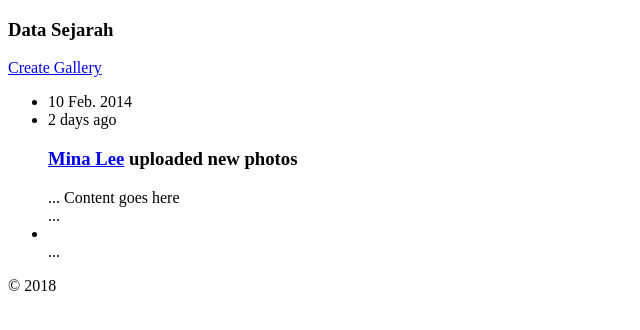
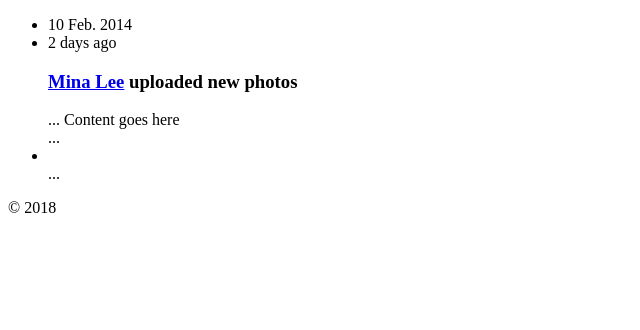
Before and after one commit to BobySetiawan/csc_project, a Yii app: template frontend/views/gallery/index.php in a window 1280 px wide. Shown: the top 330 px of the page, without its empty margins (0-640 px from the left). Run offline with PHP 8.4 and a stand-in for Yii, Linux system fonts and the light colour scheme; the template is opened without the code that fills it, so the values that code supplies are empty; some libraries are stand-ins or nearby versions.

Commit message:
gallery change

```diff
--- a/frontend/views/gallery/index.php
+++ b/frontend/views/gallery/index.php
@@ -10,52 +10,7 @@ use yii\grid\GridView;
 $this->title = 'Galleries';
 $this->params['breadcrumbs'][] = $this->title;
 ?>
-<div class="gallery-index">
 
-
-    <?php // echo $this->render('_search', ['model' => $searchModel]); ?>
-     <div class="row">
-        <div class="col-xs-12">
-            <div class="box box-danger">
-                <div class="box-header with-border">
-                    <h3 class="box-title">Data Sejarah</h3> <?= GridView::widget([
-                        'dataProvider' => $dataProvider,
-                        'layout'=>'{summary}',]); ?>
-                        </div>
-                            <div class="box-body">
-                                <div class="box-body table-responsive no-padding">
-                                    <div class="table table-hover">
-
-
-    <p>
-        <?= Html::a('Create Gallery', ['create'], ['class' => 'btn btn-success']) ?>
-    </p>
-
-    <!-- <?= GridView::widget([
-        'dataProvider' => $dataProvider,
-        'filterModel' => $searchModel,
-        'columns' => [
-            ['class' => 'yii\grid\SerialColumn'],
-
-            'Kd_Gallery',
-            'Judul',
-            'Foto',
-            'Tanggal',
-
-            ['class' => 'yii\grid\ActionColumn'],
-        ],
-        'layout' => '{items}',
-                            ]); ?>
-                            <?= GridView::widget([
-                        'dataProvider' => $dataProvider,
-                        'layout'=>'{pager}',]); ?> -->
-                            </div>
-                        </div>
-                    </div>
-                </div>
-            </div>
-    </div>
-</div>
 
 <ul class="timeline">
 
```
